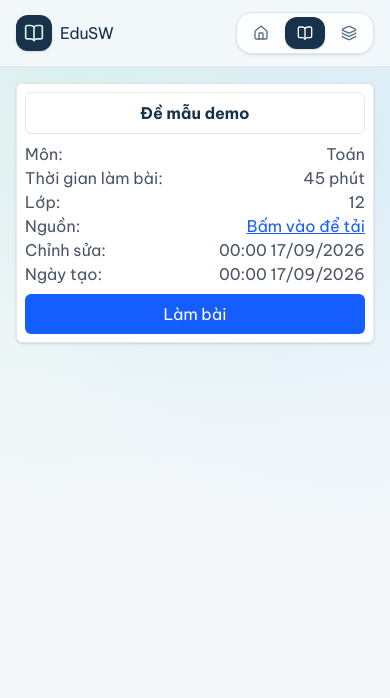
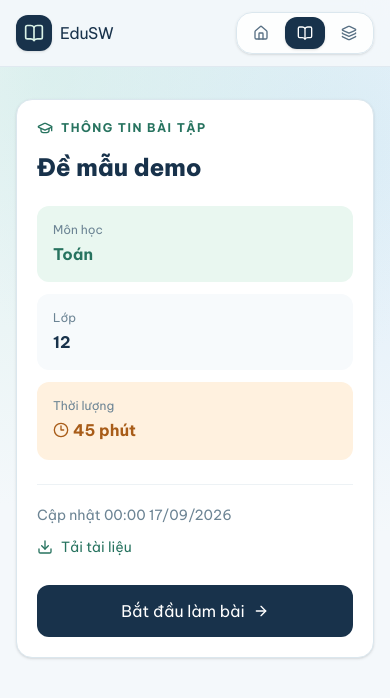
Before and after one commit to chpvchp/edu-sw, a React (Vite) app: page /bai-tap/demo_exam in a window 390 px wide. Shown: the top 698 px of the page. Built offline with nearby package versions, Linux system fonts and the light colour scheme.

Commit message:
feat: clarify exam details entry point
- Present exam metadata in a responsive information grid\n- Add download affordance and clearer start-practice CTA\n- Align detail card styling with the shared learning theme

```diff
--- a/src/components/CardInfoExam.tsx
+++ b/src/components/CardInfoExam.tsx
@@ -1,6 +1,7 @@
 import { Link } from "react-router-dom"
 import type { InfoExam } from "../type/infoexam.type"
 import { ConvertDate } from "../hooks/useConvert"
+import { ArrowRight, Download, Clock3, GraduationCap } from "lucide-react"
 
 type CardInfoExamProps = {
   data?: InfoExam
@@ -13,49 +14,17 @@ type CardInfoExamProps = {
  */
 export default function CardInfoExam({ data }: CardInfoExamProps) {
 
-  const classNameInfo = "flex gap-4 justify-between text-gray-600"
-
   return (
-    <div className="mt-4 p-2 flex flex-col gap-2 border border-gray-200 rounded-md bg-white shadow">
-      <h1 className="p-2 font-bold border border-gray-200 rounded-md text-center">{data?.name_exam}</h1>
-      <div className="flex flex-col">
-
-        <div className={classNameInfo}>
-          <p>Môn:</p>
-          <p>{data?.name_subject}</p>
-        </div>
-
-        <div className={classNameInfo}>
-          <p>Thời gian làm bài:</p>
-          <p>{data?.duration} phút</p>
-        </div>
-
-        <div className={classNameInfo}>
-          <p>Lớp:</p>
-          <p>{data?.class_exam}</p>
-        </div>
-
-        <div className={classNameInfo}>
-          <p>Nguồn:</p>
-          <a className="text-blue-600 underline" href={data?.source} download>Bấm vào để tải</a>
-        </div>
-
-
-        <div className={classNameInfo}>
-          <p>Chỉnh sửa:</p>
-          <p>{ConvertDate(data?.updated ?? "")}</p>
-        </div>
-
-        <div className={classNameInfo}>
-          <p>Ngày tạo:</p>
-          <p>{ConvertDate(data?.created ?? "")}</p>
-        </div>
-
-        <Link to={`/bai-tap/${data?.id_exam}/lam-bai`} className="mt-2 p-2 bg-blue-600 rounded-md text-center text-white font-bold transition duration-200 hover:bg-blue-800">
-          Làm bài
-        </Link>
-
+    <div className="mx-auto mt-8 max-w-3xl rounded-2xl border border-[#dbe7ee] bg-white p-5 shadow-sm sm:p-8">
+      <div className="flex flex-wrap items-center gap-2 text-xs font-bold uppercase tracking-[0.12em] text-[#27735f]"><GraduationCap className="h-4 w-4" aria-hidden="true" />Thông tin bài tập</div>
+      <h1 className="mt-4 text-2xl font-extrabold leading-tight text-[#18324b] sm:text-3xl">{data?.name_exam}</h1>
+      <div className="mt-6 grid gap-3 sm:grid-cols-3">
+        <div className="rounded-xl bg-[#e9f7f0] p-4"><p className="text-xs text-[#6c8494]">Môn học</p><p className="mt-1 font-bold text-[#27735f]">{data?.name_subject}</p></div>
+        <div className="rounded-xl bg-[#f7fafc] p-4"><p className="text-xs text-[#6c8494]">Lớp</p><p className="mt-1 font-bold text-[#18324b]">{data?.class_exam}</p></div>
+        <div className="rounded-xl bg-[#fff1df] p-4"><p className="text-xs text-[#6c8494]">Thời lượng</p><p className="mt-1 inline-flex items-center gap-1 font-bold text-[#a85c18]"><Clock3 className="h-4 w-4" aria-hidden="true" />{data?.duration} phút</p></div>
       </div>
-    </div>
+      <div className="mt-6 flex flex-col gap-3 border-t border-[#edf2f5] pt-5 text-sm sm:flex-row sm:items-center sm:justify-between"><p className="text-[#6c8494]">Cập nhật {ConvertDate(data?.updated ?? "")}</p><a className="inline-flex items-center gap-2 font-bold text-[#27735f] hover:underline" href={data?.source} download><Download className="h-4 w-4" aria-hidden="true" />Tải tài liệu</a></div>
+      <Link to={`/bai-tap/${data?.id_exam}/lam-bai`} className="mt-7 inline-flex w-full items-center justify-center gap-2 rounded-xl bg-[#18324b] p-3.5 text-sm font-bold text-white transition hover:bg-[#264d6b]">Bắt đầu làm bài<ArrowRight className="h-4 w-4" aria-hidden="true" /></Link>
+      </div>
   )
 }
```
